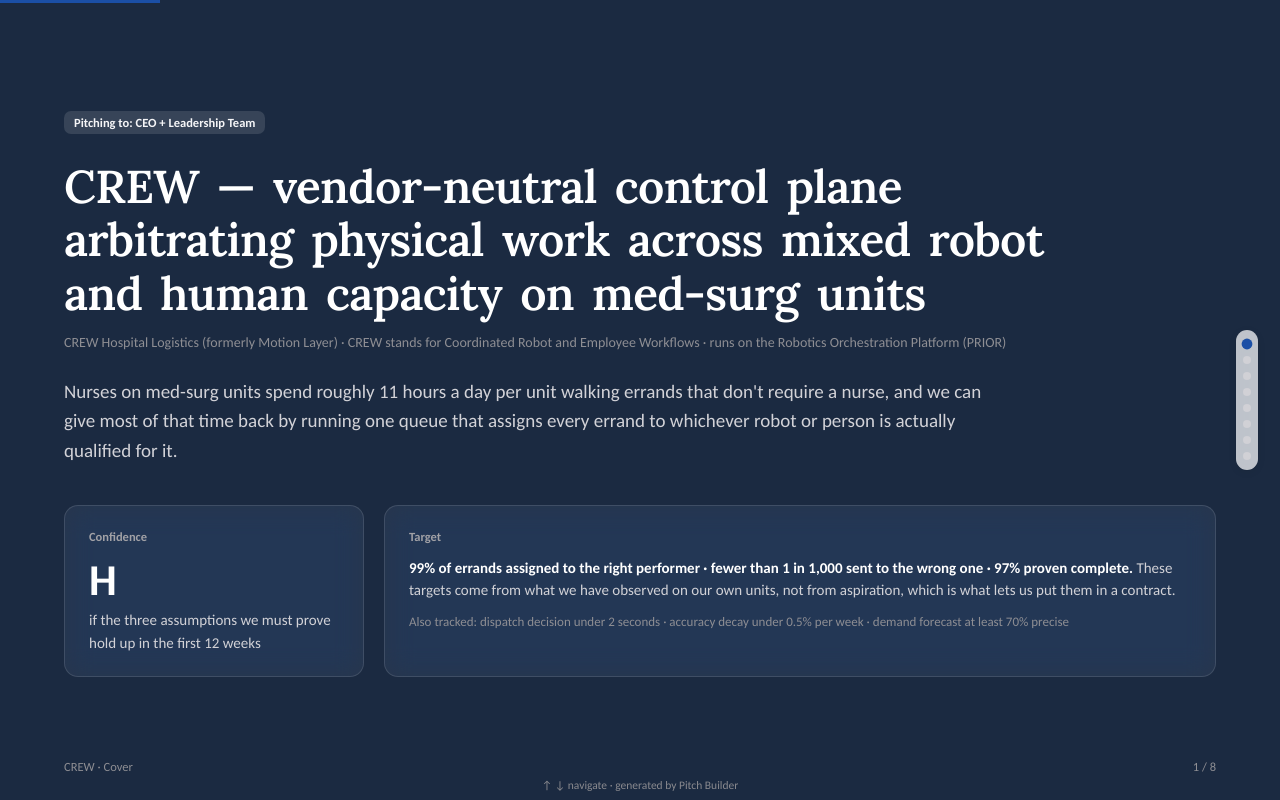
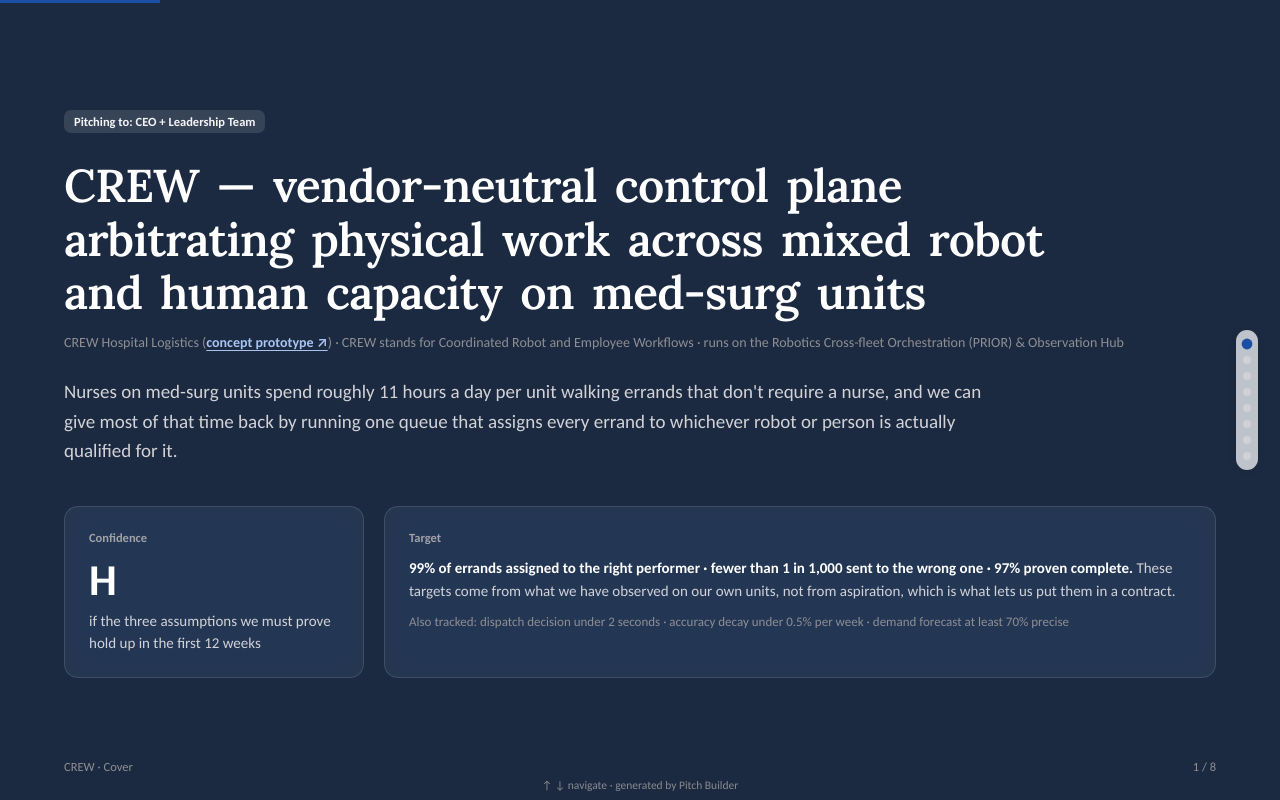
Before and after one commit to sorinator-vibe/smart-hospital-crew, a plain HTML site: page leadership-pitch-deck.html in a window 1280 px wide. Shown: the top 800 px of the page. Drawn offline with Linux system fonts and the light colour scheme.

Commit message:
Add files via upload

```diff
--- a/leadership-pitch-deck.html
+++ b/leadership-pitch-deck.html
@@ -162,6 +162,9 @@ h2 { font-size: 38px; line-height: 1.16; margin-bottom: 14px; }
 }
 .hero h1 { font-size: 46px; margin-bottom: 14px; max-width: 1100px; }
 .hero-name { font-size: 14px; color: #8e8e93; margin-bottom: 26px; }
+.hero-name a { color: #a9c4f0; font-weight: 600; text-decoration: underline; text-decoration-thickness: 1px; text-underline-offset: 3px; }
+.hero-name a:hover { color: #fff; }
+.hero-name a:focus-visible { outline: 2px solid #a9c4f0; outline-offset: 2px; border-radius: 3px; }
 .hero-thesis {
   font-size: 19px; font-weight: 400; color: var(--dark-text);
   line-height: 1.55; max-width: 940px; margin-bottom: 40px;
@@ -318,7 +321,7 @@ h2 { font-size: 38px; line-height: 1.16; margin-bottom: 14px; }
       <div class="inner">
         <div class="hero-eyebrow">Pitching to: CEO + Leadership Team</div>
         <h1>CREW — vendor-neutral control plane arbitrating physical work across mixed robot and human capacity on med-surg units</h1>
-        <p class="hero-name">CREW Hospital Logistics (formerly Motion Layer) · CREW stands for Coordinated Robot and Employee Workflows · runs on the Robotics Orchestration Platform (PRIOR)</p>
+        <p class="hero-name">CREW Hospital Logistics (<a href="https://sorinator-vibe.github.io/smart-hospital-crew/" target="_blank" rel="noopener" title="Open the CREW concept prototype: https://sorinator-vibe.github.io/smart-hospital-crew/">concept prototype&nbsp;↗</a>) · CREW stands for Coordinated Robot and Employee Workflows · runs on the Robotics Cross-fleet Orchestration (PRIOR) &amp; Observation Hub</p>
         <p class="hero-thesis">Nurses on med-surg units spend roughly 11 hours a day per unit walking errands that don't require a nurse, and we can give most of that time back by running one queue that assigns every errand to whichever robot or person is actually qualified for it.</p>
         <div class="cover-strip">
           <div class="cover-pill">
```
